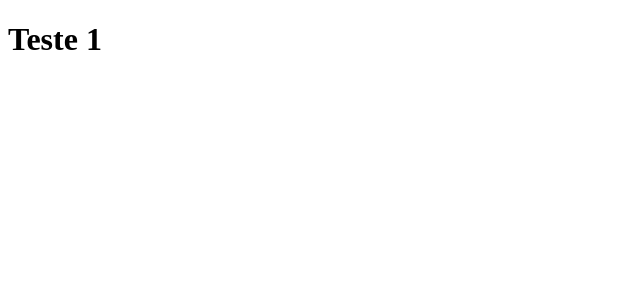
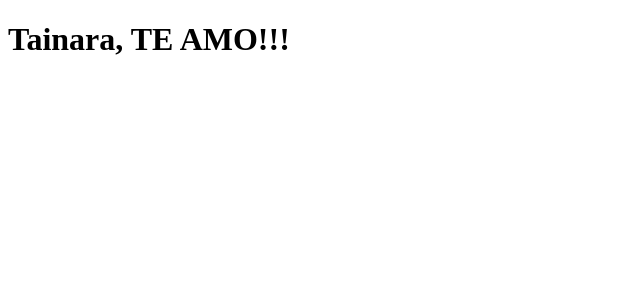
Before and after one commit to ShaihanBuenos/tab-news, a Next.js app: page / in a window 1280 px wide. Shown: the top 300 px of the page, without its empty margins (0-640 px from the left). Built offline with nearby package versions, Linux system fonts and the light colour scheme.

Commit message:
Next JS new message

```diff
--- a/pages/index.js
+++ b/pages/index.js
@@ -1,5 +1,5 @@
 function Home() {
-    return <h1>Teste 1</h1>
+    return <h1>Tainara, TE AMO!!!</h1>
 }
 
 export default Home;
```
